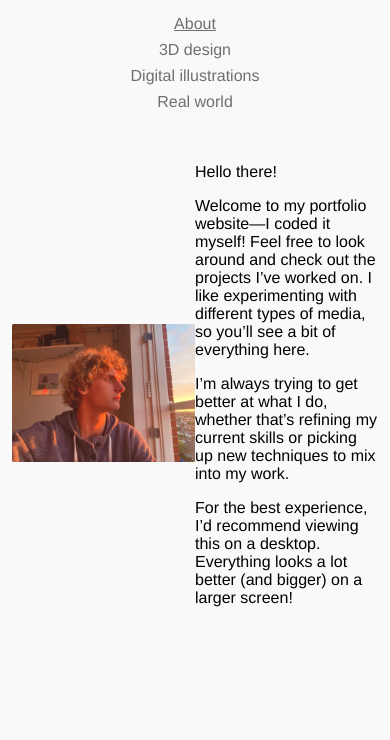
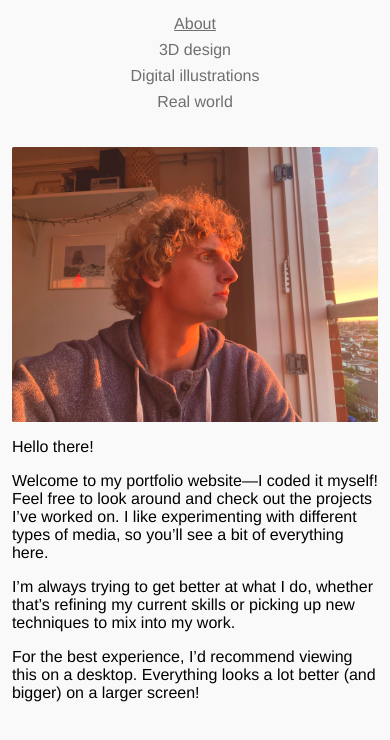
Before and after one commit to Teun217/Portfolio, a plain HTML site: page index.html in a window 390 px wide. Shown: the part 116-856 px from the top of the page. Drawn offline with Linux system fonts and the light colour scheme.

Commit message:
Update about_styling.css

```diff
--- a/styles/about_styling.css
+++ b/styles/about_styling.css
@@ -38,8 +38,8 @@ p {
     max-width: 100%;
 }
 
-@media screen and (max-width: 1000px) {
-    main section {
+@media screen and (max-width: 1200px) {
+    main section:first-child {
         flex-direction: column;
     }
 
```
